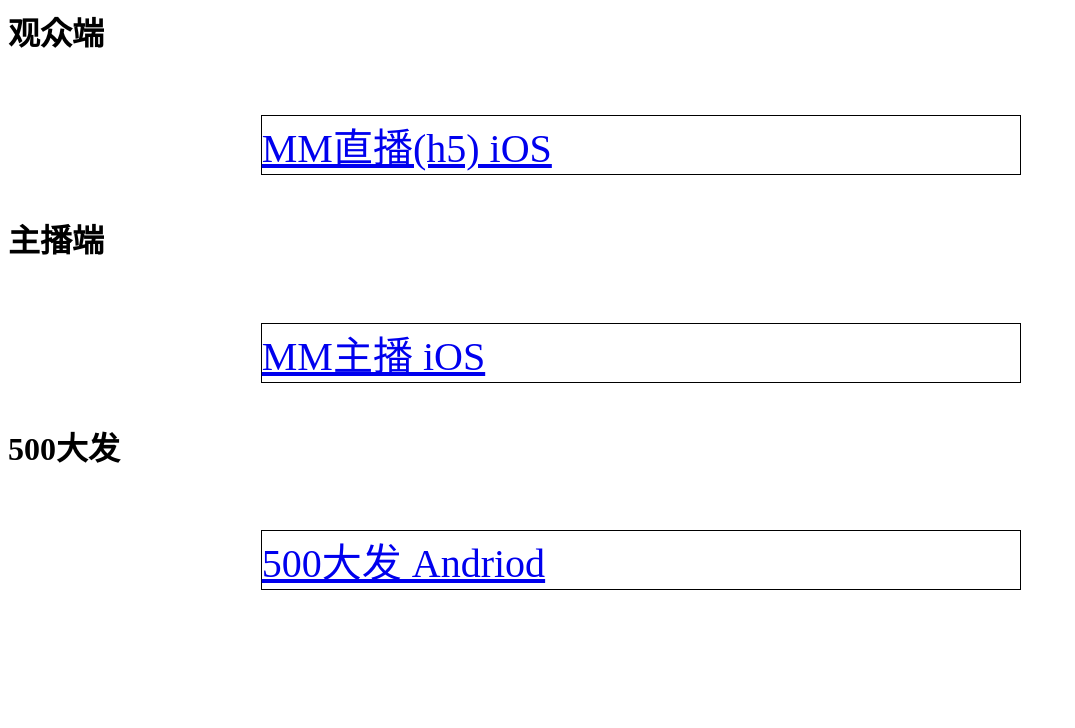
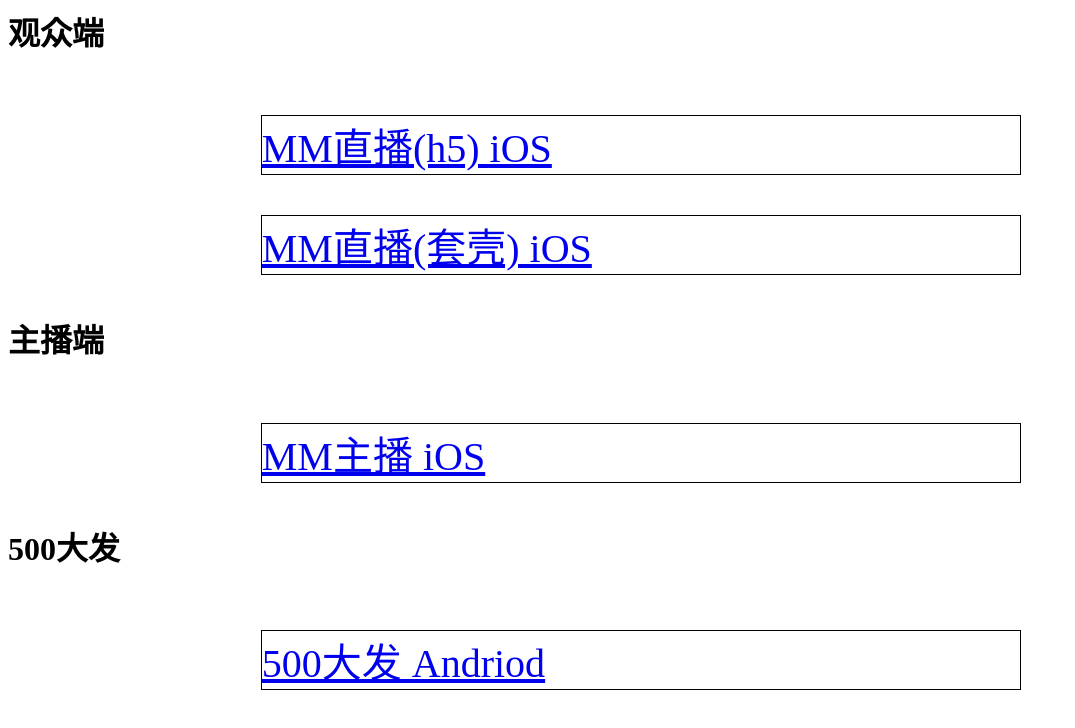
Before and after one commit to HughxLam/appDownload, a plain HTML site: page index.html in a window 1280 px wide. Shown: the whole page, without its empty margins (0-1075 px from the left). Drawn offline with Linux system fonts and the light colour scheme.

Commit message:
添加观众端套壳包

```diff
--- a/index.html
+++ b/index.html
@@ -3,6 +3,10 @@
 <a href="itms-services://?action=download-manifest&url=https://hughxlam.github.io/VibaLiveiOSipa/VibaLive.plist"
 style="display:inline-block;width:60%;margin:0 auto;margin-top: 40px;border: 1px solid black;margin-left: 20%;font-size: 40px;">
 MM直播(h5) iOS
+</a>
+<a href="itms-services://?action=download-manifest&url=https://hughxlam.github.io/VibaLiveiOSipa/VibaLiveCasePack.plist"
+style="display:inline-block;width:60%;margin:0 auto;margin-top: 40px;border: 1px solid black;margin-left: 20%;font-size: 40px;">
+MM直播(套壳) iOS
 </a>
 <h1 style="margin-top: 40px">主播端</h1>
 <a href="itms-services://?action=download-manifest&url=https://hughxlam.github.io/VibaLiveiOSipa/VibaLiveAnchor.plist"
```
Also changed, not shown: 2 other files.
